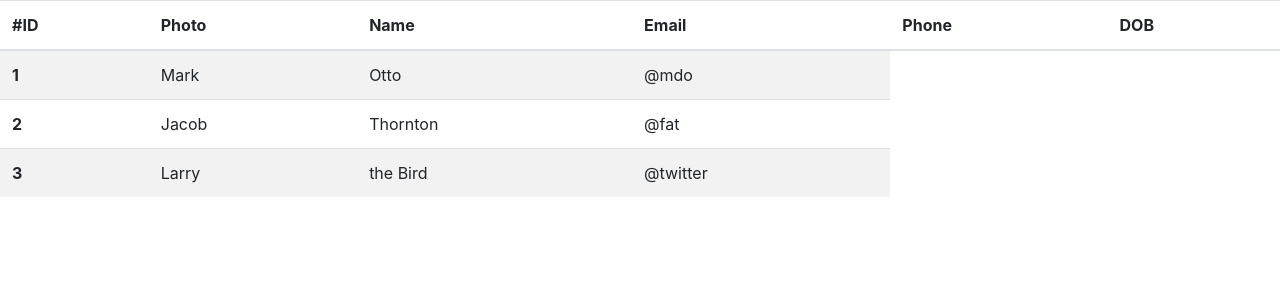
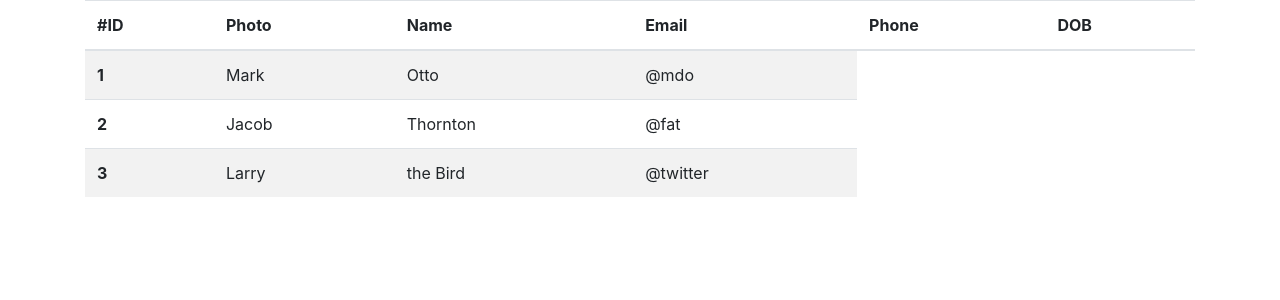
Before and after one commit to Valkimani/employee-viewer-app, a React (Create React App) app: page / in a window 1280 px wide. Shown: the top 300 px of the page. Built offline with nearby package versions, Linux system fonts and the light colour scheme.

Commit message:
Added a container to center the table.

```diff
--- a/src/App.js
+++ b/src/App.js
@@ -1,12 +1,15 @@
 import Table from "./components/Table/Table"
-
-
 
 
 const App = () => {
   return (
-    <div>
-    <Table />
+    <div className="container">
+      <div className="row">
+        <div className="col">
+          <Table />
+
+        </div>
+      </div>
     </div>
   );
 };
```
